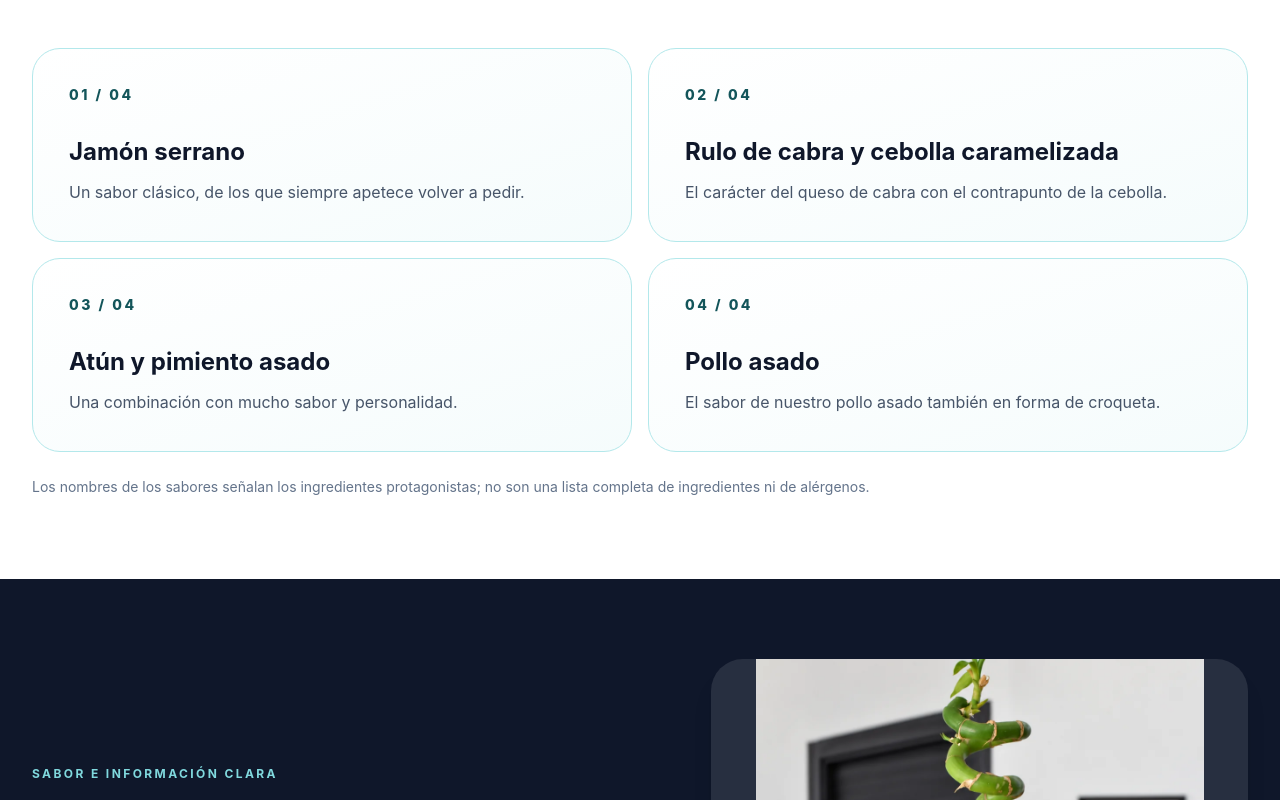
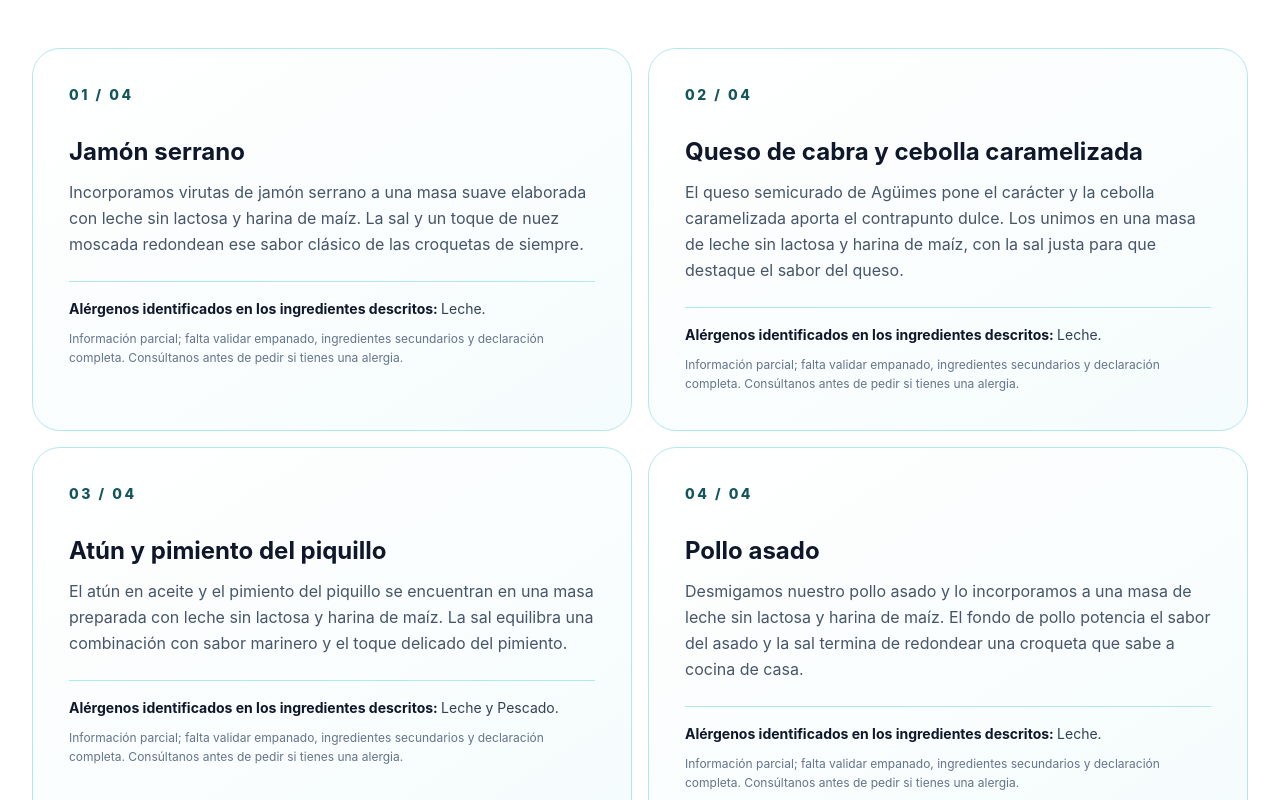
Before and after one commit to talaverilla85/ArimarWeb, a Next.js app: page /croquetas-sin-gluten-gran-canaria in a window 1280 px wide. Shown: the part 1100-1900 px from the top of the page. Built offline with nearby package versions, Linux system fonts and the light colour scheme.

Commit message:
Actualizar recetas narradas y alérgenos identificados en croquetas

```diff
--- a/app/carta/CartaClient.tsx
+++ b/app/carta/CartaClient.tsx
@@ -109,7 +109,7 @@ export default function CartaClient() {
               <div className="rounded-3xl border border-amber-100 bg-white p-6 shadow-sm sm:p-8">
                 <h3 className="mb-5 text-xl font-bold text-slate-900">Sabores de croquetas AriMar</h3>
                 <ul className="grid gap-3 sm:grid-cols-2">
-                  {['Jamón serrano', 'Rulo de cabra y cebolla caramelizada', 'Atún y pimiento asado', 'Pollo asado'].map((name) => (
+                  {['Jamón serrano', 'Queso de cabra y cebolla caramelizada', 'Atún y pimiento del piquillo', 'Pollo asado'].map((name) => (
                     <li key={name} className="flex items-start gap-3 border-b border-slate-100 pb-3 text-slate-700">
                       <span className="mt-1 text-primary-700" aria-hidden="true">●</span>{name}
                     </li>
--- a/app/croquetas-sin-gluten-gran-canaria/page.tsx
+++ b/app/croquetas-sin-gluten-gran-canaria/page.tsx
@@ -6,7 +6,7 @@ import { getWhatsAppUrl, siteConfig } from '@/lib/siteConfig'
 export const metadata: Metadata = {
   title: 'Croquetas sin gluten en Gran Canaria | AriMar FoodLab',
   description:
-    'Croquetas caseras sin gluten: jamón serrano, cabra y cebolla, atún y piquillo o pollo asado. Ración de 9 unidades por 7 €. Recogida en Playa de Arinaga.',
+    'Croquetas caseras sin gluten: jamón serrano, queso de cabra y cebolla, atún y piquillo o pollo asado. Ración de 9 unidades por 7 €. Recogida en Playa de Arinaga.',
   alternates: { canonical: '/croquetas-sin-gluten-gran-canaria' },
   openGraph: {
     title: 'Croquetas caseras sin gluten | AriMar, Gran Canaria',
@@ -29,22 +29,26 @@ const sabores = [
   {
     number: '01',
     title: 'Jamón serrano',
-    description: 'Un sabor clásico, de los que siempre apetece volver a pedir.',
+    description: 'Incorporamos virutas de jamón serrano a una masa suave elaborada con leche sin lactosa y harina de maíz. La sal y un toque de nuez moscada redondean ese sabor clásico de las croquetas de siempre.',
+    allergenNote: 'Leche',
   },
   {
     number: '02',
-    title: 'Rulo de cabra y cebolla caramelizada',
-    description: 'El carácter del queso de cabra con el contrapunto de la cebolla.',
+    title: 'Queso de cabra y cebolla caramelizada',
+    description: 'El queso semicurado de Agüimes pone el carácter y la cebolla caramelizada aporta el contrapunto dulce. Los unimos en una masa de leche sin lactosa y harina de maíz, con la sal justa para que destaque el sabor del queso.',
+    allergenNote: 'Leche',
   },
   {
     number: '03',
-    title: 'Atún y pimiento asado',
-    description: 'Una combinación con mucho sabor y personalidad.',
+    title: 'Atún y pimiento del piquillo',
+    description: 'El atún en aceite y el pimiento del piquillo se encuentran en una masa preparada con leche sin lactosa y harina de maíz. La sal equilibra una combinación con sabor marinero y el toque delicado del pimiento.',
+    allergenNote: 'Leche y Pescado',
   },
   {
     number: '04',
     title: 'Pollo asado',
-    description: 'El sabor de nuestro pollo asado también en forma de croqueta.',
+    description: 'Desmigamos nuestro pollo asado y lo incorporamos a una masa de leche sin lactosa y harina de maíz. El fondo de pollo potencia el sabor del asado y la sal termina de redondear una croqueta que sabe a cocina de casa.',
+    allergenNote: 'Leche',
   },
 ]
 
@@ -71,8 +75,8 @@ export default function CroquetasSinGlutenGranCanariaPage() {
                 <span className="mt-2 block text-primary-700">Las de siempre, para todos.</span>
               </h1>
               <p className="mb-5 max-w-2xl text-lg leading-relaxed text-slate-700 md:text-xl">
-                De jamón serrano, de pollo asado, de atún y pimiento asado o de queso de cabra
-                y cebolla caramelizada. Cuatro maneras de disfrutar un clásico,
+                De jamón serrano, de pollo asado, de atún y pimiento del piquillo o de queso de cabra
+                con cebolla caramelizada. Cuatro maneras de disfrutar un clásico,
                 elaborado en nuestra cocina 100 % sin gluten.
               </p>
               <p className="mb-8 max-w-2xl leading-relaxed text-slate-600">
@@ -128,12 +132,23 @@ export default function CroquetasSinGlutenGranCanariaPage() {
               <p className="mb-8 text-sm font-extrabold tracking-[0.18em] text-primary-700">{sabor.number} / 04</p>
               <h3 className="mb-3 text-2xl font-bold leading-tight text-slate-900">{sabor.title}</h3>
               <p className="leading-relaxed text-slate-600">{sabor.description}</p>
+              <div className="mt-6 border-t border-primary-100 pt-4">
+                <p className="text-sm leading-relaxed text-slate-700">
+                  <span className="font-bold text-slate-900">Alérgenos identificados en los ingredientes descritos: </span>
+                  {sabor.allergenNote}.
+                </p>
+                <p className="mt-2 text-xs leading-relaxed text-slate-500">
+                  Información parcial; falta validar empanado, ingredientes secundarios y declaración completa.
+                  Consúltanos antes de pedir si tienes una alergia.
+                </p>
+              </div>
             </article>
           ))}
         </div>
         <p className="mt-6 text-sm leading-relaxed text-slate-500">
-          Los nombres de los sabores señalan los ingredientes protagonistas;
-          no son una lista completa de ingredientes ni de alérgenos.
+          Estas descripciones explican cómo elaboramos cada sabor, pero no constituyen una lista
+          exhaustiva de ingredientes ni una declaración definitiva de alérgenos.
+          Hasta validar las fichas completas de ARIST, consúltanos si tienes alguna alergia.
         </p>
       </section>
 
--- a/app/freiduria-sin-gluten-gran-canaria/page.tsx
+++ b/app/freiduria-sin-gluten-gran-canaria/page.tsx
@@ -36,12 +36,12 @@ const croquetas = [
   },
   {
     number: '02',
-    name: 'Rulo de cabra y cebolla caramelizada',
+    name: 'Queso de cabra y cebolla caramelizada',
     description: 'Un contraste de sabores para los que buscan algo diferente.',
   },
   {
     number: '03',
-    name: 'Atún y pimiento asado',
+    name: 'Atún y pimiento del piquillo',
     description: 'Una combinación con personalidad y sabor a cocina de casa.',
   },
   {
```
